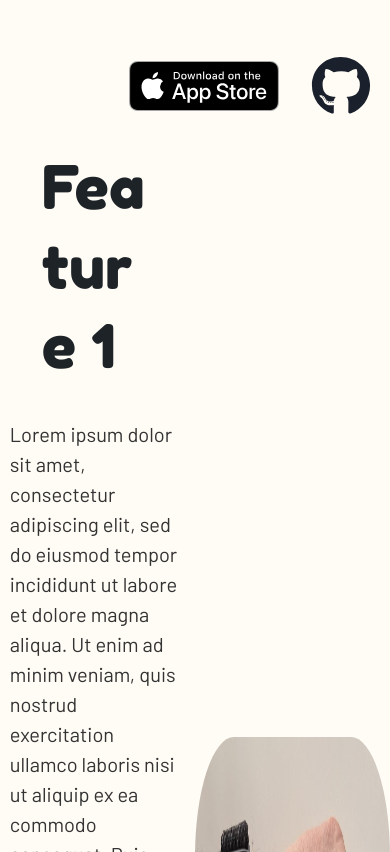
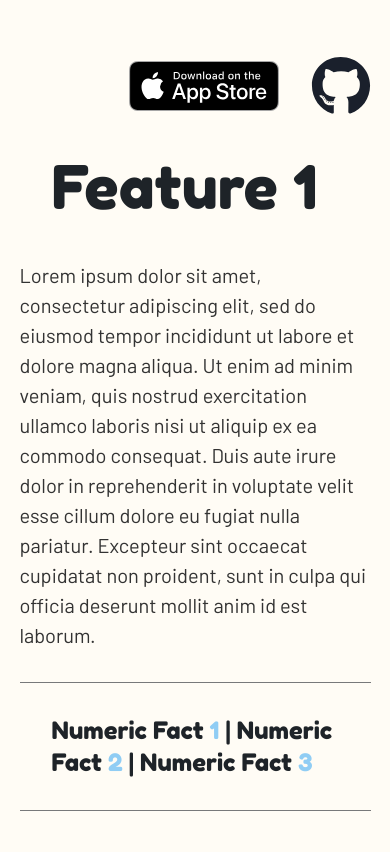
Before and after one commit to JSusak/AACAppSite, a React (Vite) app: page /watchout in a window 390 px wide. Shown: the part 1148-2000 px from the top of the page. Built offline with nearby package versions, Linux system fonts and the light colour scheme.

Commit message:
refactor: add grid responsiveness to sections

```diff
--- a/src/pages/WatchOutPage/components/BlueBadgeSection/BlueBadgeSection.tsx
+++ b/src/pages/WatchOutPage/components/BlueBadgeSection/BlueBadgeSection.tsx
@@ -6,7 +6,7 @@ import { AppFeature } from "../AppFeature/AppFeature";
 export const BlueBadgeSection = (): JSX.Element => {
   return (
     <Grid minH="100vh" position="relative">
-      <SimpleGrid columns={2}>
+      <SimpleGrid columns={[1, 1, 2, 2]} spacingY="2rem">
         <AppFeature
           featureName={"Feature 3"}
           featureDescription={
--- a/src/pages/WatchOutPage/components/PhrasesSection/PhrasesSection.tsx
+++ b/src/pages/WatchOutPage/components/PhrasesSection/PhrasesSection.tsx
@@ -6,7 +6,7 @@ import { AppFeature } from "../AppFeature/AppFeature";
 export const PhrasesSection = (): JSX.Element => {
   return (
     <Grid minH="100vh" position="relative">
-      <SimpleGrid columns={2}>
+      <SimpleGrid columns={[1, 1, 2, 2]} spacingY="2rem">
         <AppFeature
           featureName={"Feature 1"}
           featureDescription={
--- a/src/pages/WatchOutPage/components/QRSection/QRSection.tsx
+++ b/src/pages/WatchOutPage/components/QRSection/QRSection.tsx
@@ -6,7 +6,7 @@ import { AppFeature } from "../AppFeature/AppFeature";
 export const QRSection = (): JSX.Element => {
   return (
     <Grid minH="100vh" position="relative">
-      <SimpleGrid columns={2}>
+      <SimpleGrid columns={[1, 1, 2, 2]} spacingY="2rem">
         <Center>
           <Parallax
             translateX={["300px", "0px"]}
```
